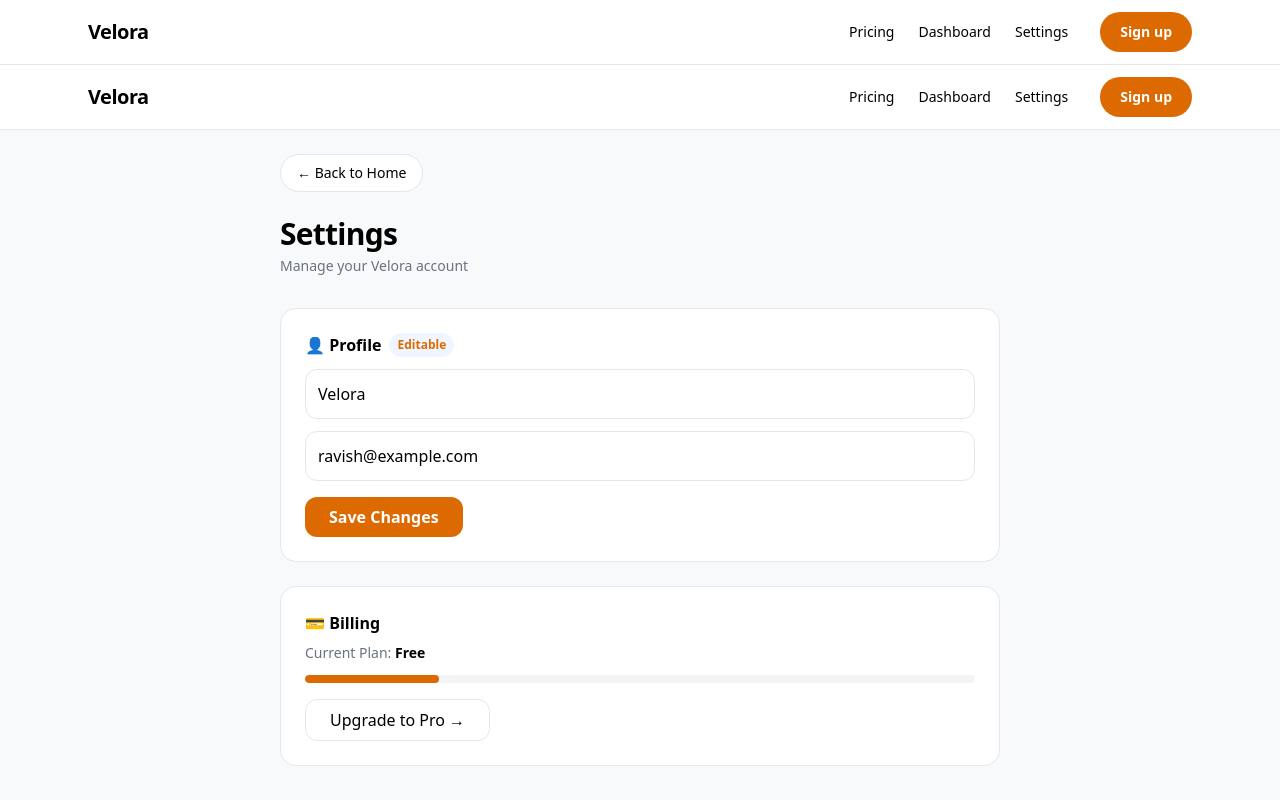
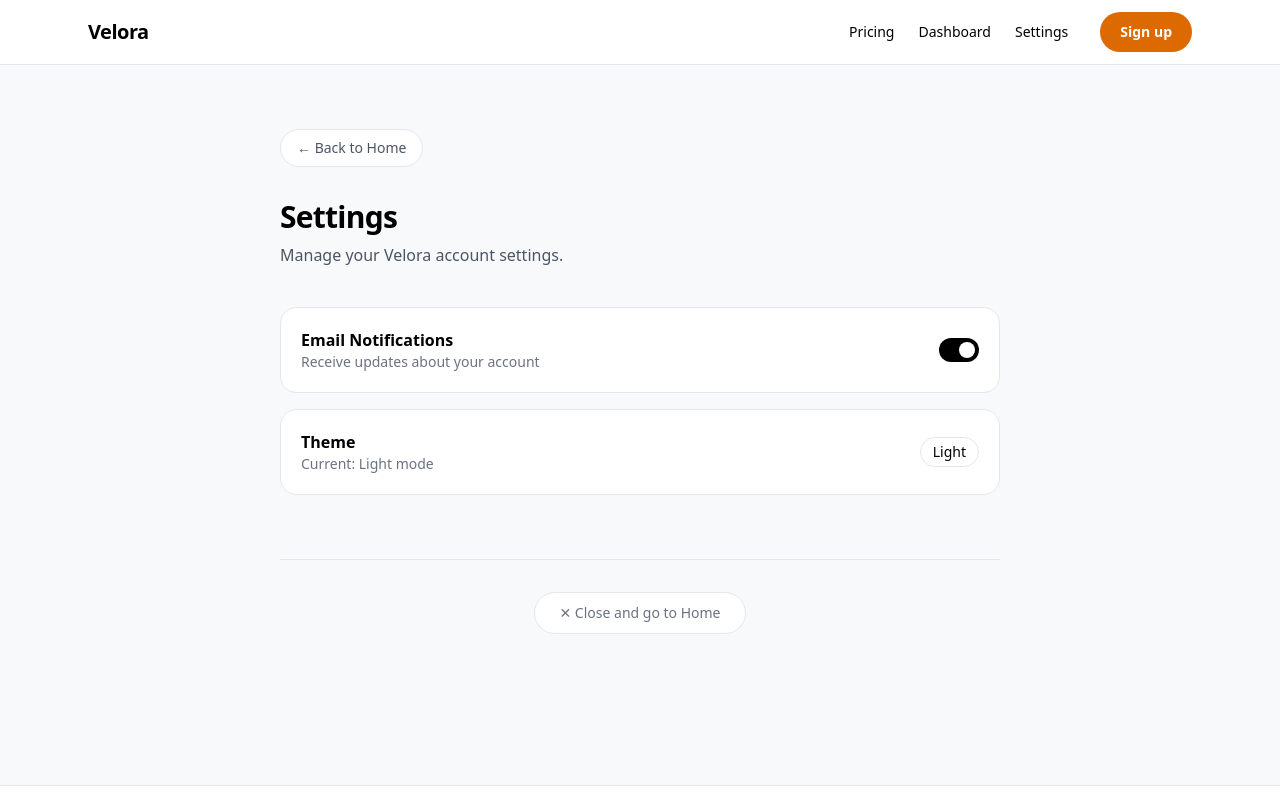
Before and after one commit to Ravs10/saas-starter-kit, a Next.js app: page /settings in a window 1280 px wide. Shown: the top 800 px of the page. Built offline with nearby package versions, Linux system fonts and the light colour scheme.

Commit message:
Refactor Settings page layout and UI components
Refactored Settings component layout and updated UI elements.

```diff
--- a/app/settings/page.tsx
+++ b/app/settings/page.tsx
@@ -1,41 +1,38 @@
-"use client"
+import Link from "next/link"
 import { SITE_CONFIG } from "@/app/config"
-import Navbar from "../components/Navbar"
-import Footer from "../components/Footer"
 
 export default function Settings() {
   return (
-    // FIX: bg-white hata diya - ab layout.tsx se body color ayega
-    <div className="min-h-screen flex flex-col">
-      <Navbar/>
-      <div className="max-w-3xl mx-auto p-6 w-full flex-1">
-        <a href="/" className="inline-block mb-6 text-sm border px-4 py-2 rounded-full bg-white hover:bg-black hover:text-white transition-all">← Back to Home</a>
-        <h1 className="text-3xl font-black tracking-tight">Settings</h1>
-        <p className="text-gray-500 text-sm mt-1">Manage your {SITE_CONFIG.name} account</p>
+    <div className="max-w-3xl mx-auto px-6 py-16">
+      <Link href="/" className="inline-flex items-center gap-2 text-sm font-medium text-gray-600 hover:text-black mb-8 border px-4 py-2 rounded-full bg-white">
+        ← Back to Home
+      </Link>
 
-        <div className="mt-8 border rounded-2xl p-6 hover:shadow-xl transition-all duration-300 group bg-white">
-          <h3 className="font-bold flex items-center gap-2">👤 Profile
-            <span className="text-xs px-2 py-1 rounded-full font-bold" style={{ backgroundColor: SITE_CONFIG.theme.secondary, color: SITE_CONFIG.theme.primary }}>Editable</span>
-          </h3>
-          <input className="w-full mt-3 border p-3 rounded-xl outline-none transition focus:ring-2" defaultValue={SITE_CONFIG.name} />
-          <input className="w-full mt-3 border p-3 rounded-xl outline-none transition focus:ring-2" defaultValue="ravish@example.com" />
-          <button className="mt-4 text-white px-6 py-2 rounded-xl hover:scale-105 hover:shadow-lg transition-all duration-300 font-bold" style={{ backgroundColor: SITE_CONFIG.theme.primary }}>
-            Save Changes
-          </button>
+      <h1 className="text-3xl font-black tracking-tight">Settings</h1>
+      <p className="text-gray-600 mt-2">Manage your {SITE_CONFIG.name} account settings.</p>
+
+      <div className="mt-10 space-y-4">
+        <div className="bg-white p-5 rounded-2xl border flex justify-between items-center">
+          <div>
+            <p className="font-semibold">Email Notifications</p>
+            <p className="text-sm text-gray-500">Receive updates about your account</p>
+          </div>
+          <div className="w-10 h-6 bg-black rounded-full p-1"><div className="w-4 h-4 bg-white rounded-full ml-auto"></div></div>
         </div>
-
-        <div className="mt-6 border rounded-2xl p-6 hover:shadow-xl transition-all duration-300 bg-white">
-          <h3 className="font-bold flex items-center gap-2">💳 Billing</h3>
-          <p className="text-sm text-gray-500 mt-2">Current Plan: <span className="font-bold text-black">Free</span></p>
-          <div className="mt-3 h-2 bg-gray-100 rounded-full overflow-hidden">
-            <div className="h-full w-[20%] rounded-full" style={{ backgroundColor: SITE_CONFIG.theme.primary }}></div>
+        <div className="bg-white p-5 rounded-2xl border flex justify-between items-center">
+          <div>
+            <p className="font-semibold">Theme</p>
+            <p className="text-sm text-gray-500">Current: Light mode</p>
           </div>
-          <button className="mt-4 border px-6 py-2 rounded-xl hover:bg-black hover:text-white transition-all font-medium">
-            Upgrade to Pro →
-          </button>
+          <span className="text-sm border px-3 py-1 rounded-full">Light</span>
         </div>
       </div>
-      <Footer/>
+
+      <div className="mt-16 pt-8 border-t border-gray-200 text-center">
+        <Link href="/" className="inline-flex items-center gap-2 text-sm text-gray-500 hover:text-black bg-white px-6 py-2.5 rounded-full border">
+          ✕ Close and go to Home
+        </Link>
+      </div>
     </div>
   )
 }
```
